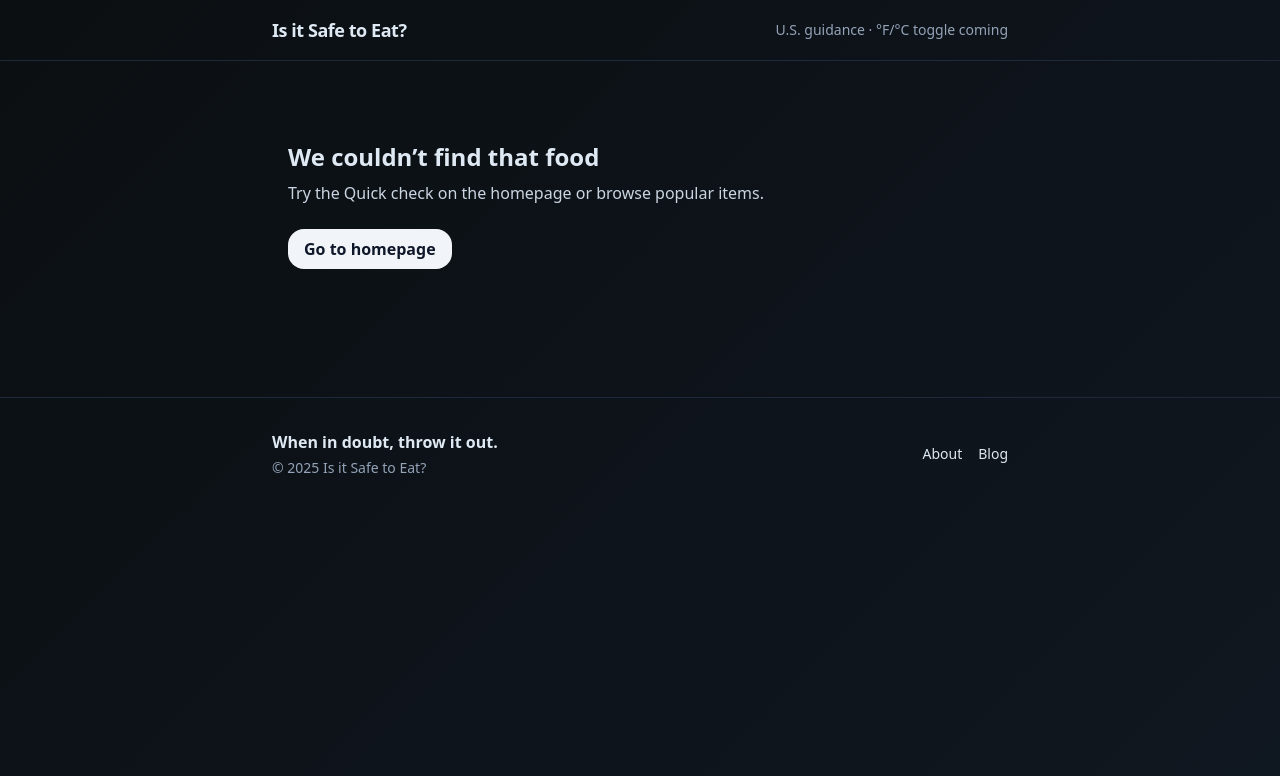
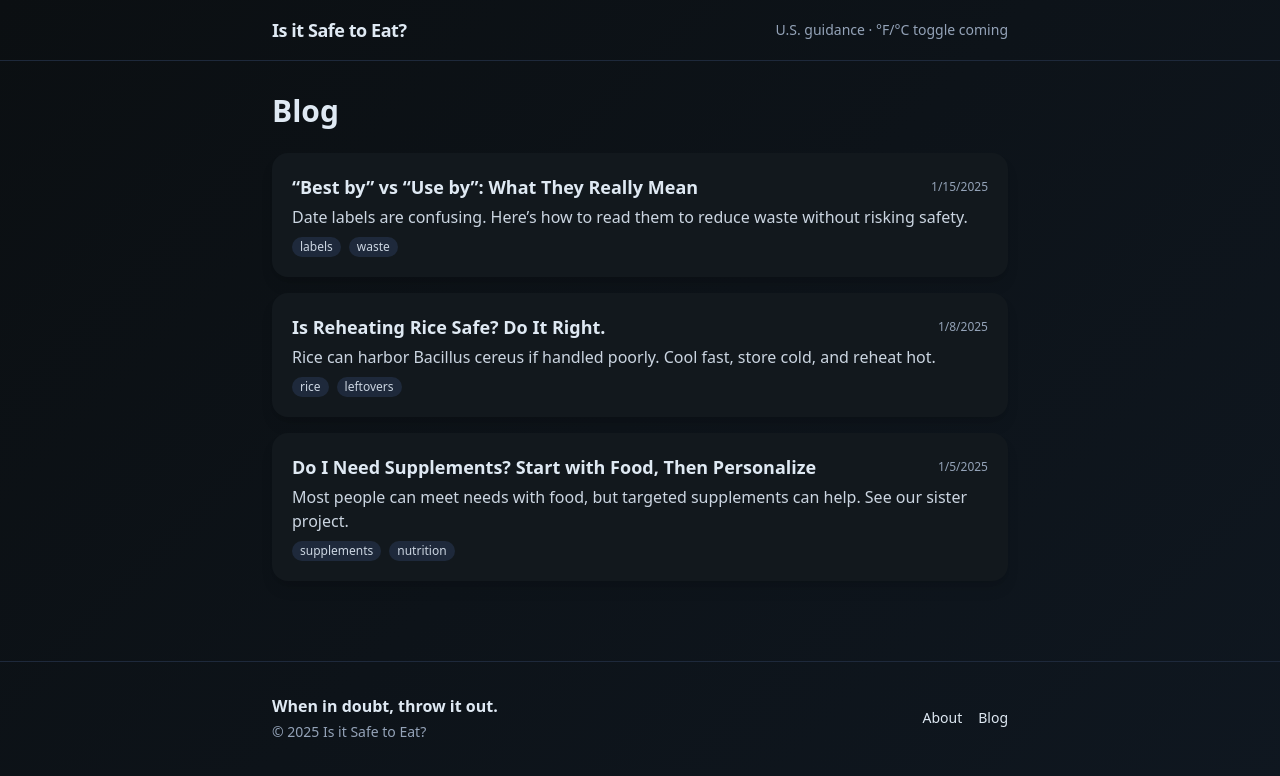
Before and after one commit to JiriTill/is-it-safe-to-eat, a Next.js app: page /blog in a window 1280 px wide. Before the commit this address had no page. Shown: the top 776 px of the page. Built offline with nearby package versions, Linux system fonts and the light colour scheme.

Commit message:
Create page.jsx

```diff
--- /dev/null
+++ b/app/blog/page.jsx
@@ -0,0 +1,33 @@
+import React from "react";
+import Link from "next/link";
+import posts from "@/data/posts.json";
+
+export const metadata = {
+  title: "Blog – Is it Safe to Eat?",
+  description: "Short, practical posts on food safety and storage."
+};
+
+export default function BlogIndex() {
+  const sorted = [...posts].sort((a, b) => (a.date < b.date ? 1 : -1));
+  return (
+    <div className="space-y-6">
+      <h1 className="text-3xl font-bold">Blog</h1>
+      <div className="grid gap-4">
+        {sorted.map(p => (
+          <Link key={p.slug} href={`/blog/${p.slug}`} className="card hover:brightness-110 transition">
+            <div className="flex items-center justify-between">
+              <h2 className="text-lg font-semibold">{p.title}</h2>
+              <span className="text-xs text-slate-400">{new Date(p.date).toLocaleDateString()}</span>
+            </div>
+            <p className="text-slate-300 mt-1">{p.excerpt}</p>
+            <div className="mt-2 flex flex-wrap gap-2">
+              {(p.tags || []).map(t => (
+                <span key={t} className="px-2 py-0.5 rounded-full bg-slate-800 text-xs text-slate-300">{t}</span>
+              ))}
+            </div>
+          </Link>
+        ))}
+      </div>
+    </div>
+  );
+}
```
